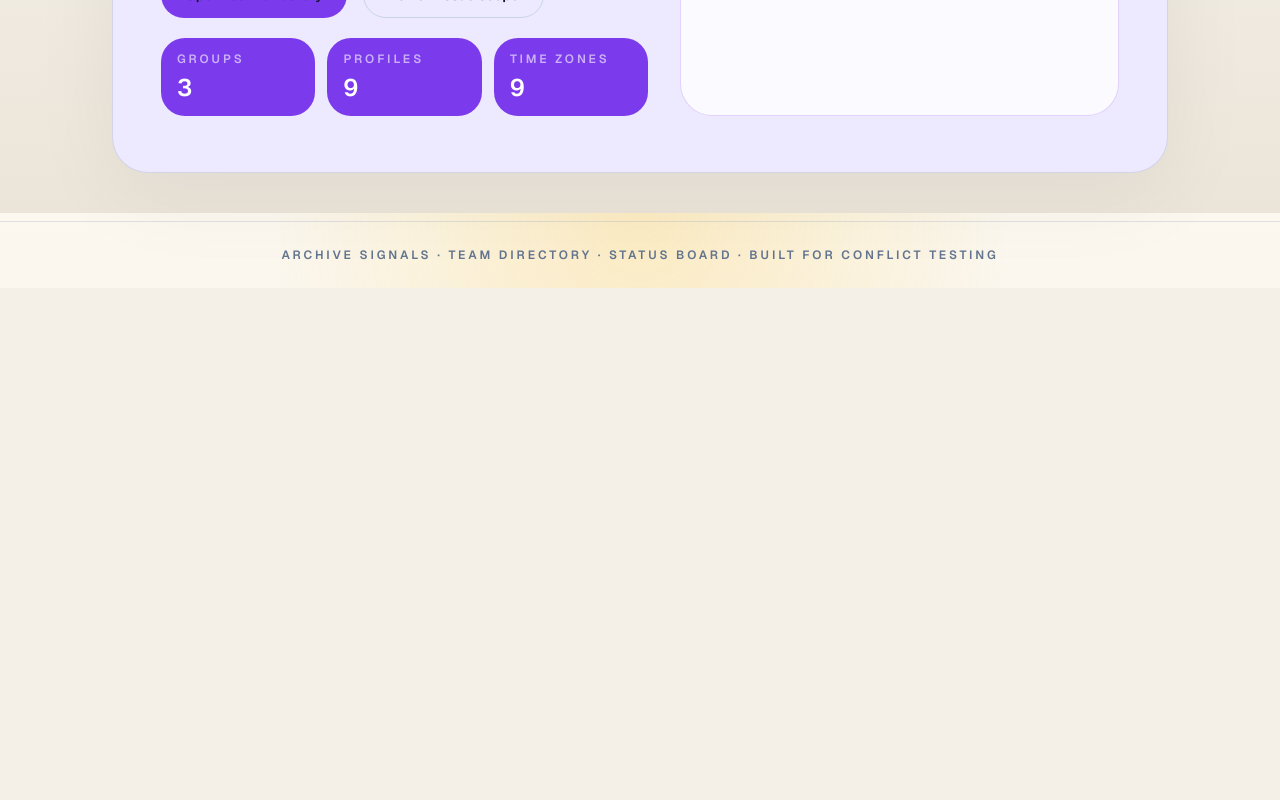
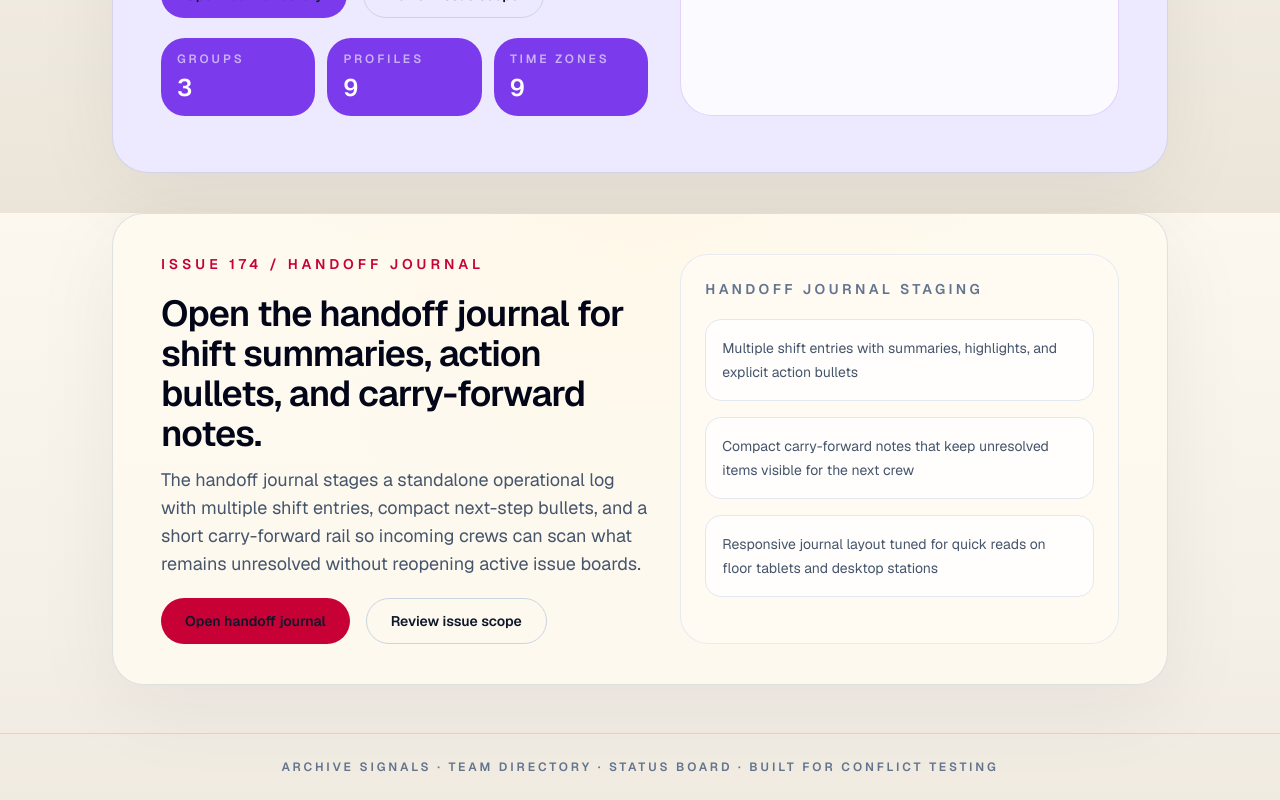
Before and after one commit to iamasx/api-test, a Next.js app: page / in a window 1280 px wide. Shown: the part 5387-6187 px from the top of the page. Before the commit the page ends 5675 px from the top, so only its background shows below. Built offline with nearby package versions, Linux system fonts and the light colour scheme.

Commit message:
feat: add handoff journal index entry

```diff
--- a/src/app/page.tsx
+++ b/src/app/page.tsx
@@ -23,6 +23,12 @@ const fieldGuideHighlights = [
   "Grouped procedure cards with searchable categories, priorities, and focus areas",
   "Checklist previews on the catalog side before opening the detail panel",
   "Reference-ready procedure detail for active response handoffs",
+];
+
+const handoffJournalHighlights = [
+  "Multiple shift entries with summaries, highlights, and explicit action bullets",
+  "Compact carry-forward notes that keep unresolved items visible for the next crew",
+  "Responsive journal layout tuned for quick reads on floor tablets and desktop stations",
 ];
 
 const opsCenterHighlights = [
@@ -627,6 +633,60 @@ export default function Home() {
           </div>
         </div>
       </section>
+
+      <section className="overflow-hidden rounded-[2rem] border border-[var(--line)] bg-[var(--surface)] shadow-[0_20px_90px_rgba(15,23,42,0.06)]">
+        <div className="grid gap-8 px-6 py-8 sm:px-10 lg:grid-cols-[minmax(0,1fr)_minmax(260px,0.9fr)] lg:px-12 lg:py-10">
+          <div className="space-y-5">
+            <p className="text-sm font-semibold uppercase tracking-[0.28em] text-rose-700">
+              Issue 174 / Handoff Journal
+            </p>
+            <div className="space-y-3">
+              <h2 className="max-w-2xl text-3xl font-semibold tracking-tight text-slate-950 sm:text-4xl">
+                Open the handoff journal for shift summaries, action bullets,
+                and carry-forward notes.
+              </h2>
+              <p className="max-w-2xl text-base leading-7 text-slate-600 sm:text-lg">
+                The handoff journal stages a standalone operational log with
+                multiple shift entries, compact next-step bullets, and a short
+                carry-forward rail so incoming crews can scan what remains
+                unresolved without reopening active issue boards.
+              </p>
+            </div>
+            <div className="flex flex-col gap-4 sm:flex-row">
+              <Link
+                href="/handoff-journal"
+                className="inline-flex items-center justify-center rounded-full bg-rose-700 px-6 py-3 text-sm font-semibold text-rose-50 transition hover:bg-rose-800"
+              >
+                Open handoff journal
+              </Link>
+              <a
+                href="https://github.com/iamasx/api-test/issues/174"
+                className="inline-flex items-center justify-center rounded-full border border-slate-300 px-6 py-3 text-sm font-semibold text-slate-700 transition hover:border-slate-950 hover:text-slate-950"
+                target="_blank"
+                rel="noreferrer"
+              >
+                Review issue scope
+              </a>
+            </div>
+          </div>
+
+          <div className="rounded-[1.75rem] border border-slate-200/80 bg-[var(--surface-strong)] p-6 shadow-[inset_0_1px_0_rgba(255,255,255,0.8)]">
+            <p className="text-sm font-semibold uppercase tracking-[0.24em] text-slate-500">
+              Handoff journal staging
+            </p>
+            <ul className="mt-5 space-y-4">
+              {handoffJournalHighlights.map((item) => (
+                <li
+                  key={item}
+                  className="rounded-2xl border border-slate-200 bg-white/75 px-4 py-4 text-sm leading-6 text-slate-600"
+                >
+                  {item}
+                </li>
+              ))}
+            </ul>
+          </div>
+        </div>
+      </section>
     </main>
   );
 }
```
